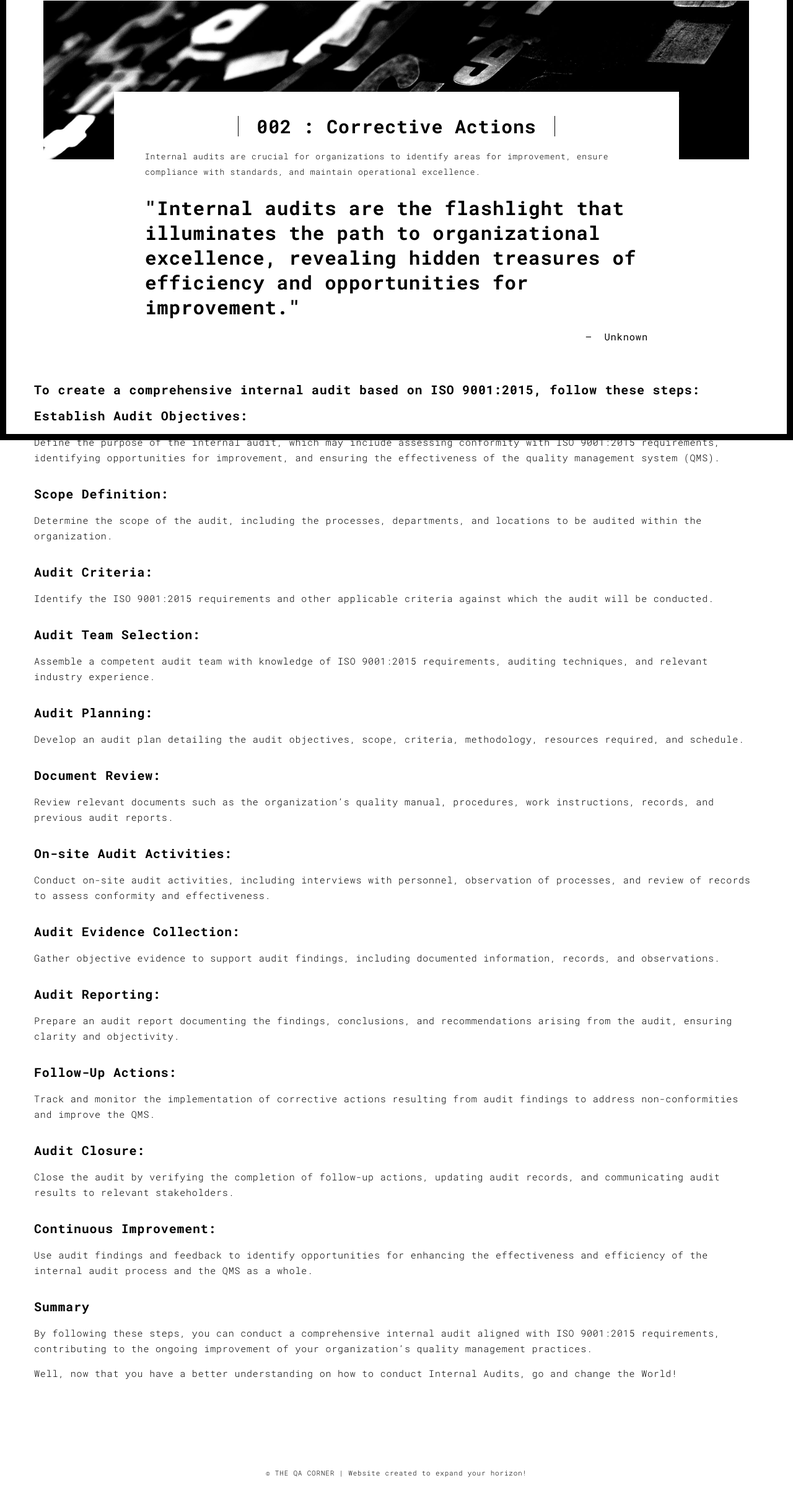
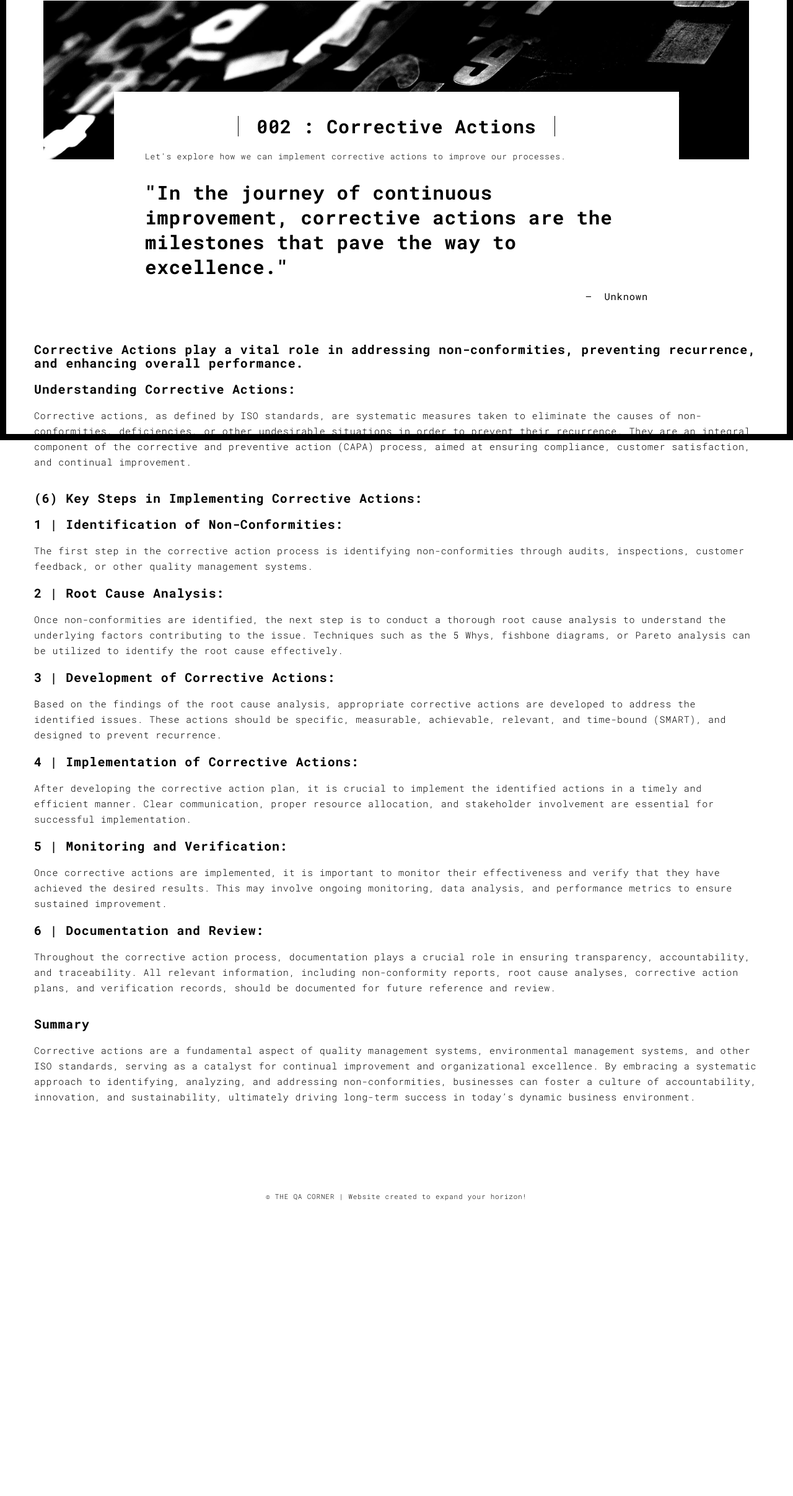
Before and after one commit to Gymmybear33/portfolio, a Flask app: page /ca.html in a window 1280 px wide. Shown: the part 90-2503 px from the top of the page at 62% size. After the commit the page ends 2027 px from the top, so only its background shows below. Run offline with Flask 3, Linux system fonts and the light colour scheme; some libraries are stand-ins or nearby versions.

Commit message:
completed ca site

```diff
--- a/templates/ca.html
+++ b/templates/ca.html
@@ -69,68 +69,39 @@
           <div class="text-center">
             <h1 class="h2">002 : Corrective Actions</h1>
           </div>
-          <p class="p-size-title">Internal audits are crucial for organizations to identify areas for improvement, ensure compliance with standards, and maintain operational excellence.</p>
+          <p class="p-size-title">Let's explore how we can implement corrective actions to improve our processes.</p>
 
           <blockquote>
-            <p>"Internal audits are the flashlight that illuminates the path to organizational excellence, revealing hidden treasures of efficiency and opportunities for improvement."</p>
+            <p>"In the journey of continuous improvement, corrective actions are the milestones that pave the way to excellence."</p>
             <small class="pull-right">Unknown</small>
           </blockquote>
         </div>
       </div>
       <div class="col-md-12 col-md-offset-0 section-container-spacer">
         <div class="row">
-          <h3>To create a comprehensive internal audit based on ISO 9001:2015, follow these steps:</h3>
-          <h3>Establish Audit Objectives:</h3>
-          <p class="p-size-info">Define the purpose of the internal audit, which may include assessing conformity with ISO 9001:2015 requirements, identifying opportunities for improvement, and ensuring the effectiveness of the quality management system (QMS).</p>
+          <h3>Corrective Actions play a vital role in addressing non-conformities, preventing recurrence, and enhancing overall performance.</h3>
+          <h3>Understanding Corrective Actions:</h3>
+          <p class="p-size-info">Corrective actions, as defined by ISO standards, are systematic measures taken to eliminate the causes of non-conformities, deficiencies, or other undesirable situations in order to prevent their recurrence. They are an integral component of the corrective and preventive action (CAPA) process, aimed at ensuring compliance, customer satisfaction, and continual improvement.</p>
         </div>
         <div class="row">
-          <h3>Scope Definition:</h3>
-          <p class="p-size-info">Determine the scope of the audit, including the processes, departments, and locations to be audited within the organization.</p>
+          <h3>(6) Key Steps in Implementing Corrective Actions:</h3>
+          <h3>1 | Identification of Non-Conformities:</h3>
+          <p class="p-size-info">The first step in the corrective action process is identifying non-conformities through audits, inspections, customer feedback, or other quality management systems.</p>
+          <h3>2 | Root Cause Analysis:</h3>
+          <p class="p-size-info">Once non-conformities are identified, the next step is to conduct a thorough root cause analysis to understand the underlying factors contributing to the issue. Techniques such as the 5 Whys, fishbone diagrams, or Pareto analysis can be utilized to identify the root cause effectively.</p>
+          <h3>3 | Development of Corrective Actions:</h3>
+          <p class="p-size-info">Based on the findings of the root cause analysis, appropriate corrective actions are developed to address the identified issues. These actions should be specific, measurable, achievable, relevant, and time-bound (SMART), and designed to prevent recurrence.</p>
+          <h3>4 | Implementation of Corrective Actions:</h3>
+          <p class="p-size-info">After developing the corrective action plan, it is crucial to implement the identified actions in a timely and efficient manner. Clear communication, proper resource allocation, and stakeholder involvement are essential for successful implementation.</p>
+          <h3>5 | Monitoring and Verification:</h3>
+          <p class="p-size-info">Once corrective actions are implemented, it is important to monitor their effectiveness and verify that they have achieved the desired results. This may involve ongoing monitoring, data analysis, and performance metrics to ensure sustained improvement.</p>
+          <h3>6 | Documentation and Review:</h3>
+          <p class="p-size-info">Throughout the corrective action process, documentation plays a crucial role in ensuring transparency, accountability, and traceability. All relevant information, including non-conformity reports, root cause analyses, corrective action plans, and verification records, should be documented for future reference and review.</p>
         </div>
-        <div class="row">
-          <h3>Audit Criteria:</h3>
-          <p class="p-size-info">Identify the ISO 9001:2015 requirements and other applicable criteria against which the audit will be conducted.</p>
-        </div>
-        <div class="row">
-          <h3>Audit Team Selection:</h3>
-          <p class="p-size-info">Assemble a competent audit team with knowledge of ISO 9001:2015 requirements, auditing techniques, and relevant industry experience.</p>
-        </div>
-        <div class="row">
-          <h3>Audit Planning:</h3>
-          <p class="p-size-info">Develop an audit plan detailing the audit objectives, scope, criteria, methodology, resources required, and schedule.</p>
-        </div>
-        <div class="row">
-          <h3>Document Review:</h3>
-          <p class="p-size-info">Review relevant documents such as the organization’s quality manual, procedures, work instructions, records, and previous audit reports.</p>
-        </div>
-        <div class="row">
-          <h3>On-site Audit Activities:</h3>
-          <p class="p-size-info">Conduct on-site audit activities, including interviews with personnel, observation of processes, and review of records to assess conformity and effectiveness.</p>
-        </div>
-        <div class="row">
-          <h3>Audit Evidence Collection:</h3>
-          <p class="p-size-info">Gather objective evidence to support audit findings, including documented information, records, and observations.</p>
-        </div>
-        <div class="row">
-          <h3>Audit Reporting:</h3>
-          <p class="p-size-info">Prepare an audit report documenting the findings, conclusions, and recommendations arising from the audit, ensuring clarity and objectivity.</p>
-        </div>
-        <div class="row">
-          <h3>Follow-Up Actions:</h3>
-          <p class="p-size-info">Track and monitor the implementation of corrective actions resulting from audit findings to address non-conformities and improve the QMS.</p>
-        </div>
-        <div class="row">
-          <h3>Audit Closure:</h3>
-          <p class="p-size-info">Close the audit by verifying the completion of follow-up actions, updating audit records, and communicating audit results to relevant stakeholders.</p>
-        </div>
-        <div class="row">
-          <h3>Continuous Improvement:</h3>
-          <p class="p-size-info">Use audit findings and feedback to identify opportunities for enhancing the effectiveness and efficiency of the internal audit process and the QMS as a whole.</p>
-        </div>
+
         <div class="row">
           <h3>Summary</h3>
-          <p class="p-size-info">By following these steps, you can conduct a comprehensive internal audit aligned with ISO 9001:2015 requirements, contributing to the ongoing improvement of your organization’s quality management practices.</p>
-          <p class="p-size-info">Well, now that you have a better understanding on how to conduct Internal Audits, go and change the World!</p>
+          <p class="p-size-info">Corrective actions are a fundamental aspect of quality management systems, environmental management systems, and other ISO standards, serving as a catalyst for continual improvement and organizational excellence. By embracing a systematic approach to identifying, analyzing, and addressing non-conformities, businesses can foster a culture of accountability, innovation, and sustainability, ultimately driving long-term success in today’s dynamic business environment.</p>
         </div>
       </div>
 
```
